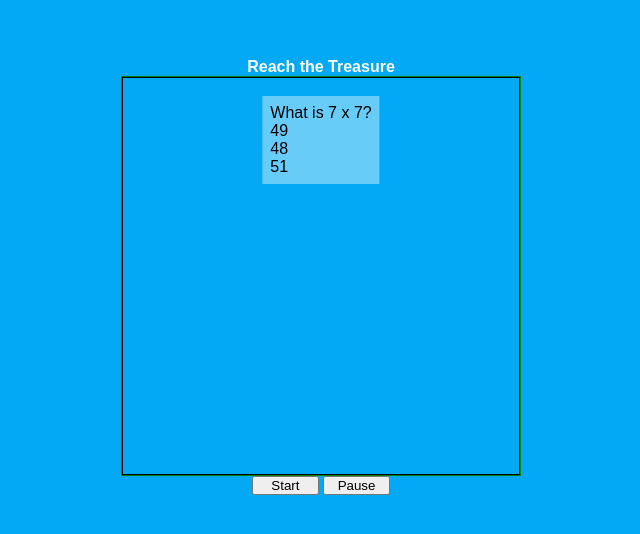
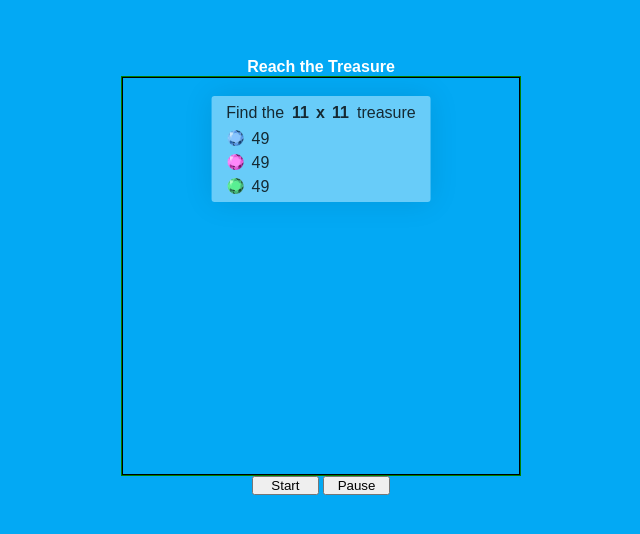
Before and after one commit to PiotrBerebecki/reach-the-treasure-game, a plain HTML site: page index.html in a window 1280 px wide. Shown: the part 124-658 px from the top of the page, without its empty margins (319-959 px from the left). Drawn offline with Linux system fonts and the light colour scheme.

Commit message:
Style the math challenge box

```diff
--- a/index.html
+++ b/index.html
@@ -17,14 +17,26 @@
     <section id="display">
 
       <div id="display__challenge">
-        <p>What is 7 x 7?</p>
-        <p>49</p>
-        <p>48</p>
-        <p>51</p>
+        <p id="question">
+          Find the
+          <span id="number-first">11</span><span id="operator">x</span><span id="number-second">11</span>
+          treasure
+        </p>
+        <div class="answer-group">
+          <img class="answer-image" src="public/images/goal-00.png">
+          <p class="answer-text">49</p>
+        </div>
+        <div class="answer-group">
+          <img class="answer-image" src="public/images/goal-01.png">
+          <p class="answer-text">49</p>
+        </div>
+        <div class="answer-group">
+          <img class="answer-image" src="public/images/goal-02.png">
+          <p class="answer-text">49</p>
+        </div>
       </div>
 
       <canvas id="display__canvas" width="400" height="400"></canvas>
-
     </section>
 
     <section class="controls">
--- a/public/css/style.css
+++ b/public/css/style.css
@@ -31,7 +31,6 @@ body {
   margin-left: auto;
   margin-right: auto;
   width: 95%;
-  /*border: solid 1px blue;*/
 }
 
 @media screen and (min-width: 601px) {
@@ -54,10 +53,49 @@ h4 {
   top: 5%;
   left: 50%;
   transform: translateX(-50%);
+  width: 55%;
   padding: 0.5em;
-  /*border: solid 1px red;*/
+  border-radius: 3px;
   background: rgba(255,255,255,0.4);
-  color: black;
+  color: rgba(0,0,0,0.8);
+  font-size: 1rem;
+  box-shadow: 0px 0px 30px 0px rgba(0,0,0,0.1);
+}
+
+.answer-group {
+  position: relative;
+  margin-top: 0.5rem;
+  display: flex;
+  align-items: center;
+}
+
+#question {
+  text-align: center;
+}
+
+#number-first, #number-second {
+  display: inline-block;
+  width: 1.5rem;
+  font-weight: bold;
+}
+
+#operator {
+  display: inline-block;
+  width: 1rem;
+  font-weight: bold;
+}
+
+.answer-image {
+  margin-left: 0.5rem;
+  height: 1rem;
+  width: auto;
+}
+
+.answer-text {
+  position: absolute;
+  left: 2rem;
+  top: 50%;
+  transform: translateY(-42%);
 }
 
 #display__canvas {
@@ -66,10 +104,6 @@ h4 {
   border: solid 1px black;
 }
 
-
-
-
-
 button {
   width: 5em;
   cursor: pointer;
```
